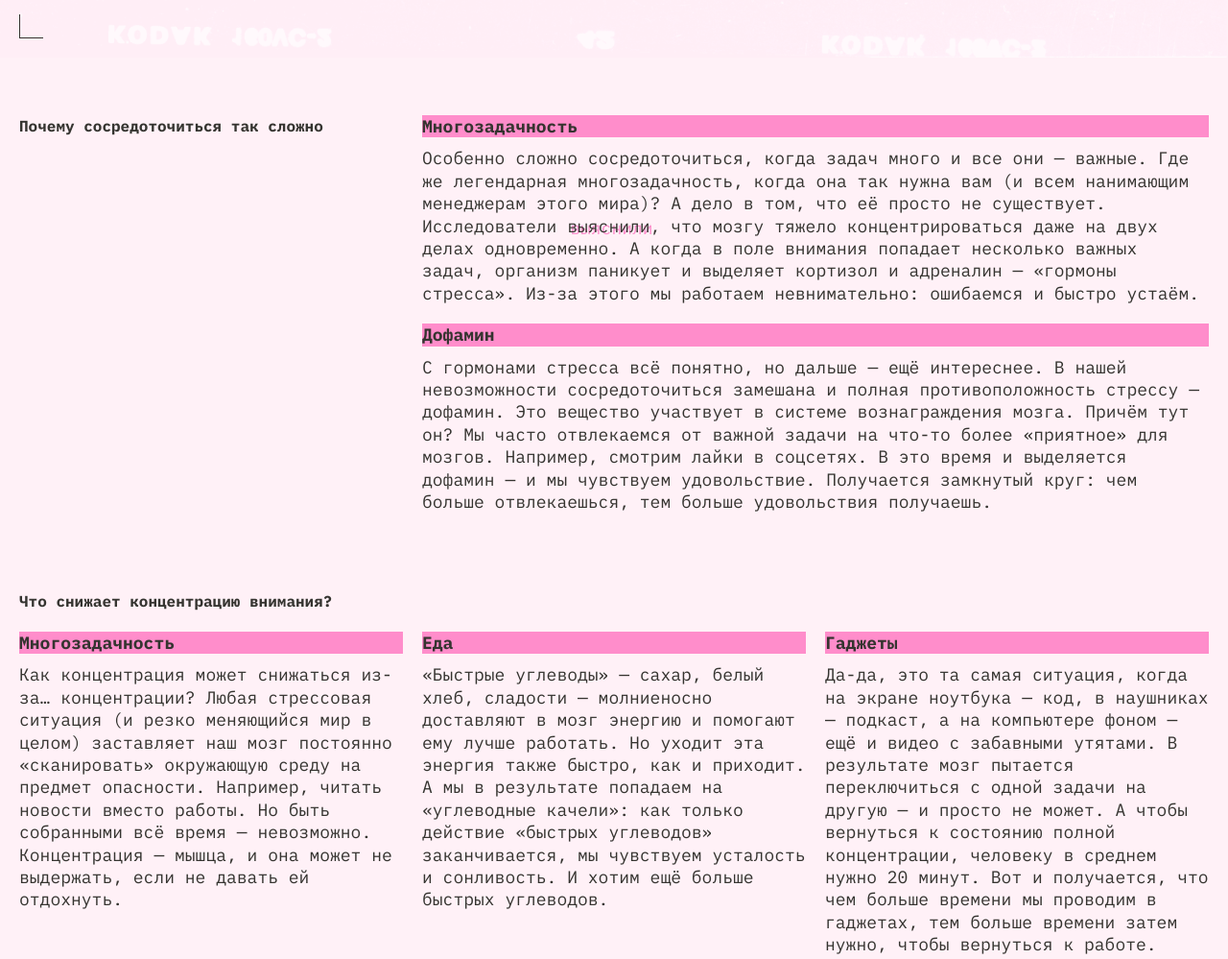
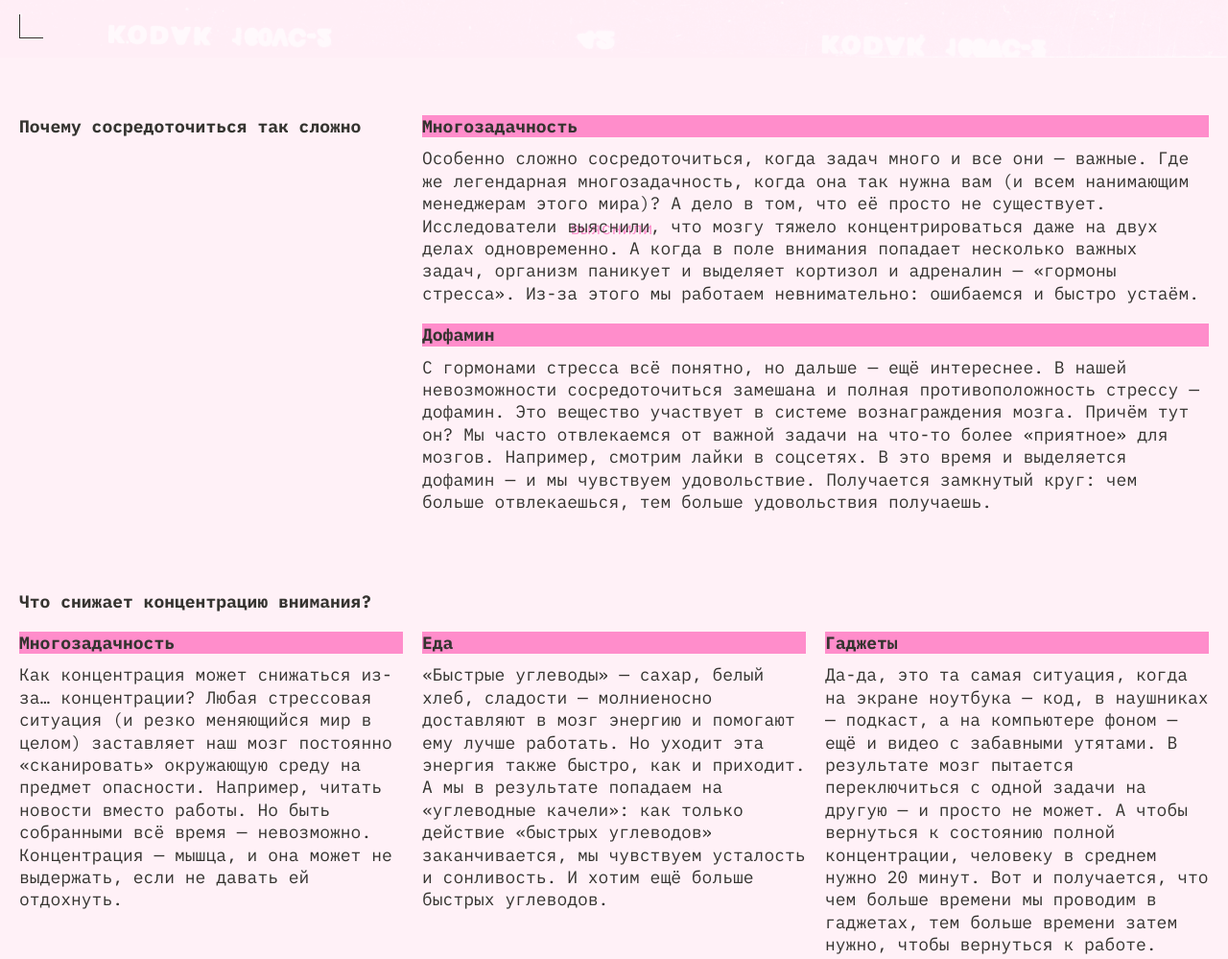
Before and after one commit to AleshaDev/slozhno-sosredotochitsya-fd, a plain HTML site: page index.html in a window 1280 px wide. Shown: the part 740-1739 px from the top of the page at 96% size. Drawn offline with Linux system fonts and the light colour scheme; files whose address does not match are found by name.

Commit message:
Спринт 3 (Сложно сосредоточиться) 4 Правки ошибки при автотесте

```diff
--- a/styles/style.css
+++ b/styles/style.css
@@ -153,7 +153,7 @@
 .content__title {
   color: var(--title-color, #ff0070);
   font-weight: bold;
-  font-size: 1rem;
+  font-size: var(--main-fs);
 }
 
 .reverse-column-section .content__text-block {
```
